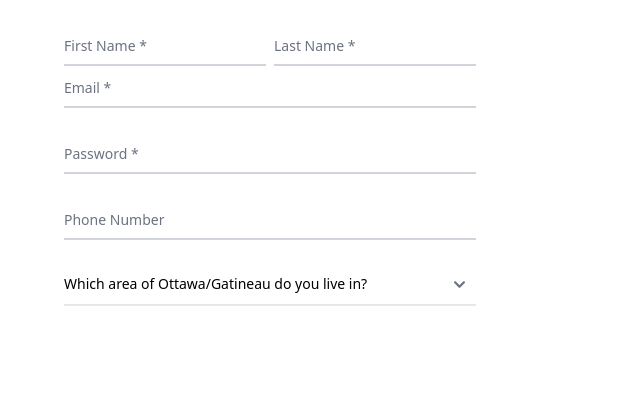
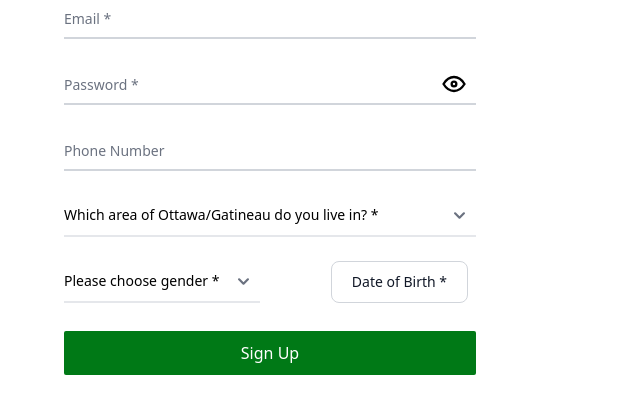
Before and after one commit to bern0241/ottawarecsports, a Next.js app: page /signup in a window 1280 px wide. Shown: the part 286-700 px from the top of the page, without its empty margins (0-640 px from the left). Built offline with nearby package versions, Linux system fonts and the light colour scheme.

Commit message:
Add official signing up function with Amplify Auth

```diff
--- /dev/null
+++ b/components/signup/DatePicker.js
@@ -0,0 +1,41 @@
+import React from 'react'
+
+const DatePicker = ({ birthdateDisplay, isOpen, setIsOpen }) => {
+  return (
+    <>
+    <div className='flex flex-col'>
+        <div className='flex flex-row-reverse gap-3'>
+        <button onClick={() => setIsOpen(true)} type="button" class="text-gray-900 bg-white border border-gray-300 focus:outline-none hover:bg-gray-100 focus:ring-4 focus:ring-gray-200 font-medium rounded-lg text-sm px-5 py-2.5 mr-2 mb-2 dark:bg-gray-800 dark:text-white dark:border-gray-600 dark:hover:bg-gray-700 dark:hover:border-gray-600 dark:focus:ring-gray-700">Date of Birth *</button>
+
+        <div class="relative z-[-100]">
+        {birthdateDisplay ? (
+                <>
+                <p type="text" id="birthdatedisplay" className="text-right block py-2.5 px-0 w-full text-[.82rem] text-gray-900 bg-transparent border-0 border-b-2 border-gray-100 appearance-none dark:text-white dark:border-gray-600 dark:focus:border-blue-500 focus:outline-none focus:ring-0 focus:border-blue-600 peer" placeholder=" ">{birthdateDisplay}</p>
+                </>
+            ) : (
+                <>
+                <p type="text" id="birthdatedisplay" className="text-right block py-2.5 px-0 w-full text-sm text-gray-900 bg-transparent border-0 border-b-2 border-gray-300 appearance-none dark:text-white dark:border-gray-600 dark:focus:border-blue-500 focus:outline-none focus:ring-0 focus:border-blue-600 peer" placeholder=" "></p>
+                </>
+            )}
+        </div>
+    </div>
+    <div>
+        {false && (<p id="standard_error_help" className="text-center mt-2 text-xs text-red-600 dark:text-red-400"><span className="font-medium">Please select a birth date.</span></p>)}
+    </div>
+</div>
+{/* CRAPY DATE PICKER */}
+    {/* <DatePicker
+    colorScheme='#008a19'
+        onChange={(e) => setBirthdate(e)}
+        isOpen={isOpen}
+        onClose={() => setIsOpen(false)}
+        defaultValue={new Date(2022, 8, 8)}
+        minDate={new Date(1932, 3, 20)}
+        maxDate={currentDate ? ( new Date(currentDate.year, currentDate.month, currentDate.day)) : new Date(2022, 2, 13)}
+        headerFormat='DD, MM dd'
+    /> */}
+</>
+  )
+}
+
+export default DatePicker
--- /dev/null
+++ b/components/signup/GenderDropDown.js
@@ -0,0 +1,17 @@
+import React from 'react'
+
+export default function GenderDropDown({ state, setState }) {
+  return (
+    <div className=''>
+        <label for="underline_select" className="sr-only">Underline select</label>
+        <select onChange={(e) => setState(e.target.value)} id="underline_select" className="block py-2.5 px-0 w-full text-sm bg-transparent border-0 border-b-2 border-gray-200 appearance-none dark:text-gray-400 dark:border-gray-700 focus:outline-none focus:ring-0 focus:border-gray-200 peer">
+            <option color='red' selected disabled>Please choose gender *</option>
+            <option className='text-black' value="Non-Binary">Non-Binary</option>
+            <option className='text-black' value="Male">Male</option>
+            <option className='text-black' value="Female">Female</option>
+            <option className='text-black' value="N/A">Prefer not to say</option>
+        </select>
+        {false && (<p id="standard_error_help" className="mt-2 text-xs text-red-600 dark:text-red-400"><span className="font-medium">Please select a gender.</span></p>)}
+    </div>
+  )
+}
--- a/components/signup/LocationDropDown.js
+++ b/components/signup/LocationDropDown.js
@@ -13,7 +13,7 @@ export default function LocationDropDown({ state, setState }) {
         <div className="relative z-0 my-6">
         <label for="underline_select" className="sr-only">Underline select</label>
         <select onChange={(e) => setState(e.target.value)} id="underline_select" className="block py-2.5 px-0 w-full text-sm bg-transparent border-0 border-b-2 border-gray-200 appearance-none dark:text-gray-400 dark:border-gray-700 focus:outline-none focus:ring-0 focus:border-gray-200 peer">
-            <option color='red' selected disabled>Which area of Ottawa/Gatineau do you live in?</option>
+            <option color='red' selected disabled>Which area of Ottawa/Gatineau do you live in? *</option>
             <option className='text-black' value="East/Orleans area">East/Orleans area</option>
             <option className='text-black' value="East/Vanier area">East/Vanier area</option>
             <option className='text-black' value="West/Westboro to Greenbank">West/Westboro to Greenbank</option>
--- a/components/signup/PasswordField.js
+++ b/components/signup/PasswordField.js
@@ -6,6 +6,8 @@
  */
 
 import React from 'react'
+import { IconEye } from '@tabler/icons-react';
+import { IconEyeOff } from '@tabler/icons-react';
 
 export default function PasswordField({ state, setState, showPassword, setShowPassword }) {
   return (
@@ -16,7 +18,7 @@ export default function PasswordField({ state, setState, showPassword, setShowPa
         </div>
         <div className={`absolute right-2 ${false ? 'bottom-[1px]' : 'bottom-[1px]'}`}>
             <button onClick={() => setShowPassword(!showPassword)} className='ml-3'>
-            <ion-icon style={{fontSize: '28px'}} className='items-center' name={showPassword ? 'eye-off-outline' : 'eye-outline' }></ion-icon>
+            {showPassword ? <IconEyeOff size={'28px'}/> : <IconEye size={'28px'}/>}
             </button>
         </div>
     </div>
--- a/components/signup/SignUpView.js
+++ b/components/signup/SignUpView.js
@@ -13,6 +13,8 @@ import Link from 'next/link';
 import TextField from './TextField';
 import PasswordField from './PasswordField';
 import LocationDropDown from './LocationDropDown';
+import GenderDropDown from './GenderDropDown';
+import DatePicker from './DatePicker';
 
 export default function SignUpView({ setUiState, email, setEmail }) {
     // Variable states for signing up
@@ -31,6 +33,32 @@ export default function SignUpView({ setUiState, email, setEmail }) {
     const [showPassword, setShowPassword] = useState(false);
     // Router constant used for changing pages
     const router = useRouter();
+    // Message state for errors/succession notices
+    const [message, setMessage] = useState(null);
+
+    // Initialize Fields
+    useEffect(() => {
+        function getCurrentDate() {
+            let current = new Date().toISOString().split('T')[0];
+            setBirthdate(current);
+        }
+        getCurrentDate();
+    }, [])
+
+    useEffect(() => {
+        const timer = setTimeout(() => {
+            setMessage(null);
+            }, 5000);
+            return () => clearTimeout(timer);
+    }, [message])
+
+    const signUp = () => {
+        console.log('birthdate',birthdate);
+        if (firstName === '' || lastName === '' || email === '' || phoneNumber === '' || location === '' || gender === '' || birthdate === '') {
+            setMessage({status: 'error', message: 'Please fillout all required fields.'})
+            return;
+        }
+    }
 
   return (
     <main className='flex'>
@@ -74,6 +102,19 @@ export default function SignUpView({ setUiState, email, setEmail }) {
                         <LocationDropDown state={location}
                                         setState={setLocation}
                                         />
+                        <div className='flex justify-between gap-2'>
+                            <GenderDropDown state={gender}
+                                            setState={setGender}
+                                            />
+                            <DatePicker birthdateDisplay={birthdateDisplay}/>
+
+                        </div>
+                        {/* Message that pops up when error/succession occurs */}
+                        {message !== null && (<p id="message-notice" className={`ml-1 text-[.87rem] ${message.status === 'error' ? 'text-red-600': 'text-green-500' } relative top-1`}><span class="font-medium"></span> {message.message}</p>) }
+
+                        {/* Signup button */}
+                        <button type='submit' onClick={() => signUp()} className='mt-5 p-[10px] w-full bg-[#007916] text-white rounded-sm'>Sign Up</button>
+                        <p className='py-3 text-right'></p>
                     </div>
 
                 </div>
```
